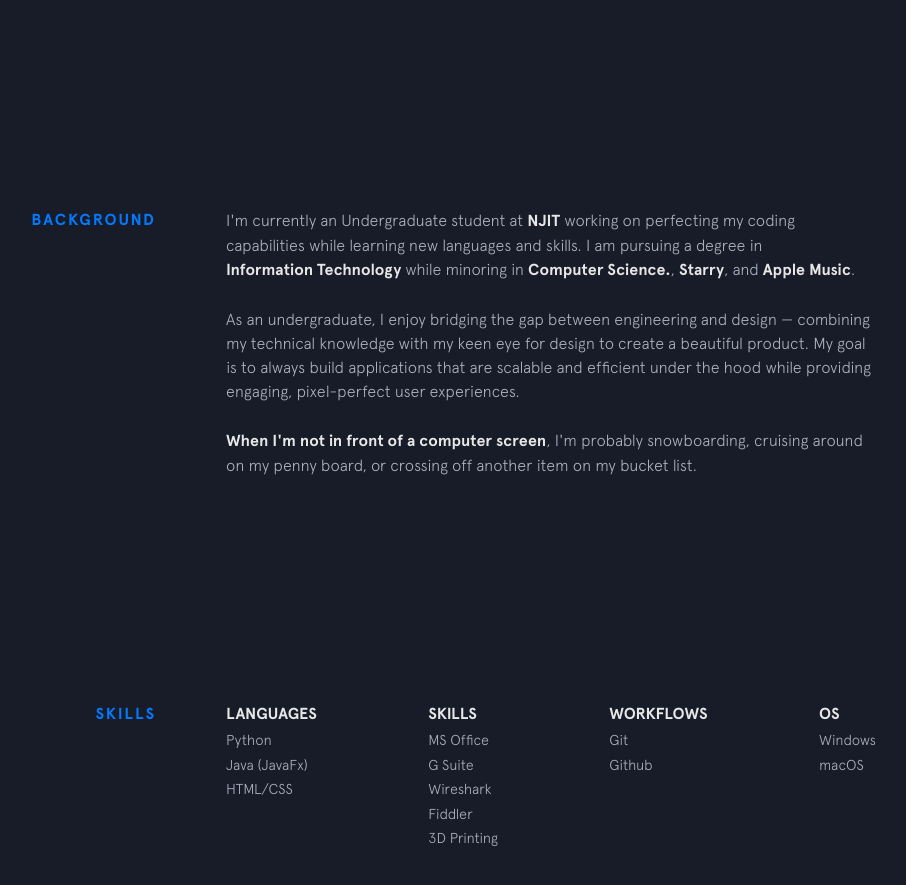
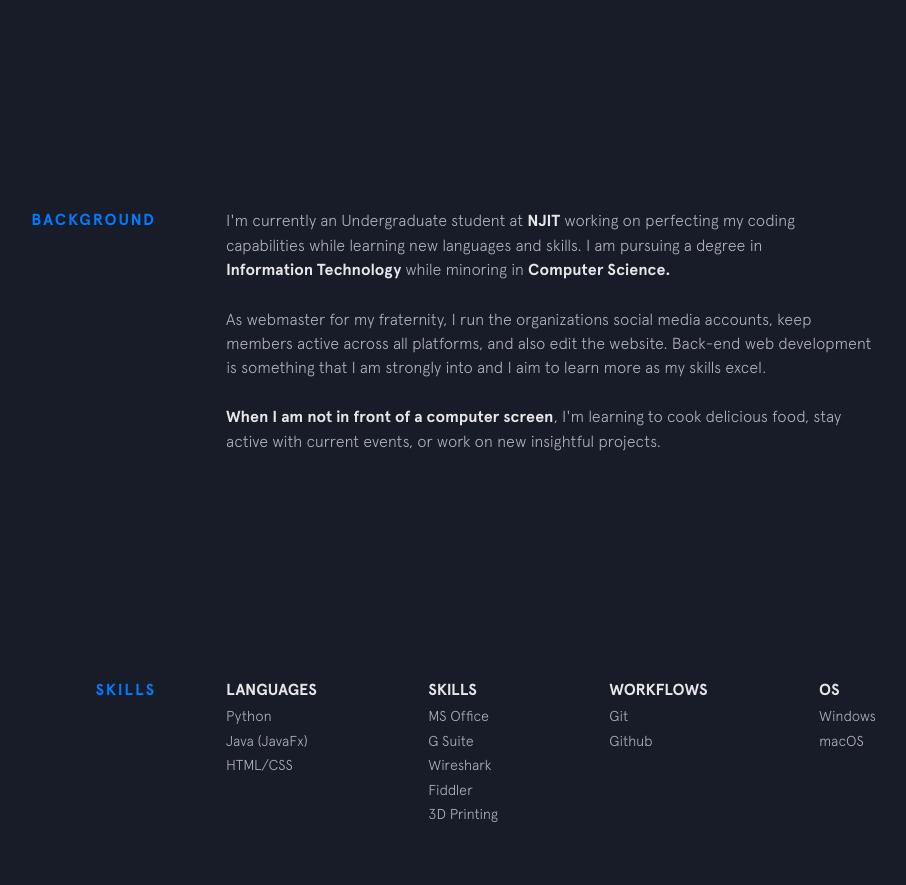
Before and after one commit to rh376/raiyanh717.github.io, a Jekyll site: the page built from index.html, in a window 1280 px wide and 900 px high, scrolled down 792 px. Shown: the top 885 px of the window, without its empty margins (224-1130 px from the left). Built offline with Jekyll 4.4.1, drawn with Linux system fonts in a browser that asks for light colours; nearby versions of some CDN libraries.

Commit message:
Information portion of the website

```diff
--- a/_includes/background.html
+++ b/_includes/background.html
@@ -3,22 +3,17 @@
   <div class="section__content">
     <p>
       I'm currently an Undergraduate student at
-      <a class="underline-link" href="https://www.upstatement.com/" target="_blank">NJIT</a> working on perfecting my coding capabilities while learning new languages and skills. I am pursuing a degree in
-      <a class="underline-link" href="http://www.ccis.northeastern.edu/" target="_blank">Information Technology</a> while minoring in
-      <a class="underline-link" href="https://us.mullenlowe.com/" target="_blank">Computer Science.</a>,
-      <a class="underline-link" href="https://starry.com/" target="_blank">Starry</a>, and
-      <a class="underline-link" href="https://www.apple.com/music/" target="_blank">Apple Music</a>.
+      <a class="underline-link" href="https://www.njit.edu/" target="_blank">NJIT</a> working on perfecting my coding capabilities while learning new languages and skills. I am pursuing a degree in
+      <a class="underline-link" href="https://www.njit.edu/academics/major/information-technology/" target="_blank">Information Technology</a> while minoring in
+      <a class="underline-link" href="https://cs.njit.edu/" target="_blank">Computer Science.</a>
     </p>
 
     <p>
-      As an undergraduate, I enjoy bridging the gap between engineering and design &mdash; combining my technical knowledge
-      with my keen eye for design to create a beautiful product. My goal is to always build applications that are scalable
-      and efficient under the hood while providing engaging, pixel-perfect user experiences.
+      As webmaster for my fraternity, I run the organizations social media accounts, keep members active across all platforms, and also edit the website. Back-end web development is something that I am strongly into and I aim to learn more as my skills excel.
     </p>
 
     <p>
-      <strong>When I'm not in front of a computer screen</strong>, I'm probably snowboarding, cruising around on my penny board,
-      or crossing off another item on my bucket list.
+      <strong>When I am not in front of a computer screen</strong>, I'm learning to cook delicious food, stay active with current events, or work on new insightful projects.
     </p>
 
     <!-- {% include employment-status.html %} -->
```
